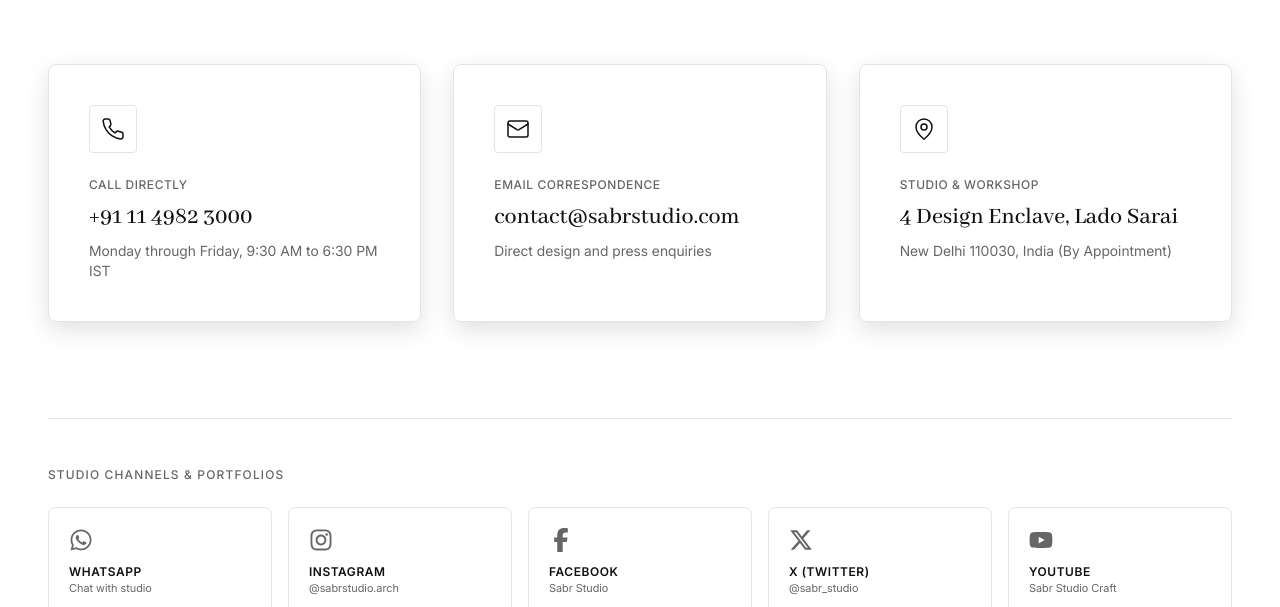
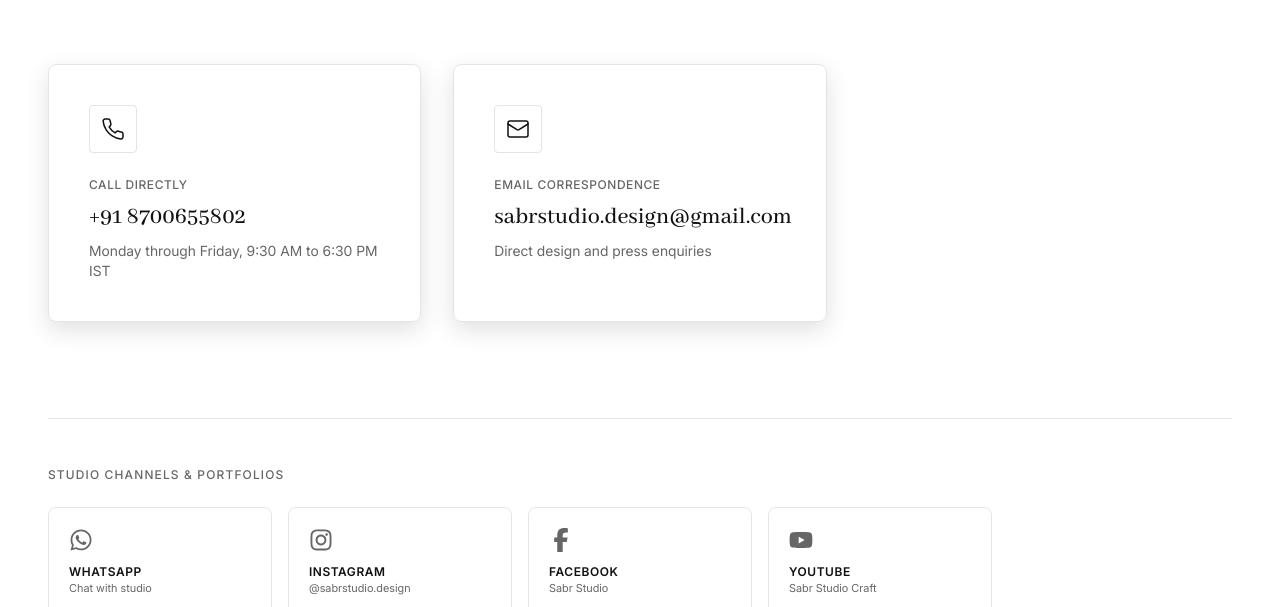
Before and after one commit to abufazal460/Sabr-Studio, a React (Vite) app in the folder frontend/: page /contact in a window 1280 px wide. Shown: the part 345-952 px from the top of the page. Built offline with nearby package versions, Linux system fonts and the light colour scheme; no server answers.

Commit message:
almost complete contact section

```diff
--- a/frontend/src/features/contact/data/contact.data.js
+++ b/frontend/src/features/contact/data/contact.data.js
@@ -23,7 +23,7 @@
       id: 'phone',
       icon: LuPhone,
       title: 'Call Directly',
-      primaryText: '+91 11 4982 3000',
+      primaryText: '+91 8700655802',
       secondaryText: 'Monday through Friday, 9:30 AM to 6:30 PM IST',
       href: 'tel:+911149823000',
     },
@@ -31,18 +31,18 @@
       id: 'email',
       icon: LuMail,
       title: 'Email Correspondence',
-      primaryText: 'contact@sabrstudio.com',
+      primaryText: 'sabrstudio.design@gmail.com',
       secondaryText: 'Direct design and press enquiries',
-      href: 'mailto:contact@sabrstudio.com',
+      href: 'mailto:sabrstudio.design@gmail.com',
     },
-    {
-      id: 'address',
-      icon: LuMapPin,
-      title: 'Studio & Workshop',
-      primaryText: '4 Design Enclave, Lado Sarai',
-      secondaryText: 'New Delhi 110030, India (By Appointment)',
-      href: 'https://maps.google.com/?q=Lado+Sarai+New+Delhi',
-    },
+    // {
+    //   id: 'address',
+    //   icon: LuMapPin,
+    //   title: 'Studio & Workshop',
+    //   primaryText: '4 Design Enclave, Lado Sarai',
+    //   secondaryText: 'New Delhi 110030, India (By Appointment)',
+    //   href: 'https://maps.google.com/?q=Lado+Sarai+New+Delhi',
+    // },
   ],
   socials: [
     {
@@ -50,15 +50,15 @@
       name: 'WhatsApp',
       handle: 'Chat with studio',
       icon: FaWhatsapp,
-      href: 'https://wa.me/911149823000',
+      href: 'https://wa.me/9958402801',
       hoverColorClass: 'hover:text-social-whatsapp hover:border-social-whatsapp',
     },
     {
       id: 'instagram',
       name: 'Instagram',
-      handle: '@sabrstudio.arch',
+      handle: '@sabrstudio.design',
       icon: FaInstagram,
-      href: 'https://instagram.com',
+      href: 'https://www.instagram.com/sabrstudio.design?utm_source=qr',
       hoverColorClass: 'hover:text-social-instagram hover:border-social-instagram',
     },
     {
@@ -69,14 +69,14 @@
       href: 'https://facebook.com',
       hoverColorClass: 'hover:text-social-facebook hover:border-social-facebook',
     },
-    {
-      id: 'x',
-      name: 'X (Twitter)',
-      handle: '@sabr_studio',
-      icon: FaXTwitter,
-      href: 'https://x.com',
-      hoverColorClass: 'hover:text-social-x hover:border-social-x',
-    },
+    // {
+    //   id: 'x',
+    //   name: 'X (Twitter)',
+    //   handle: '@sabr_studio',
+    //   icon: FaXTwitter,
+    //   href: 'https://x.com',
+    //   hoverColorClass: 'hover:text-social-x hover:border-social-x',
+    // },
     {
       id: 'youtube',
       name: 'YouTube',
```
